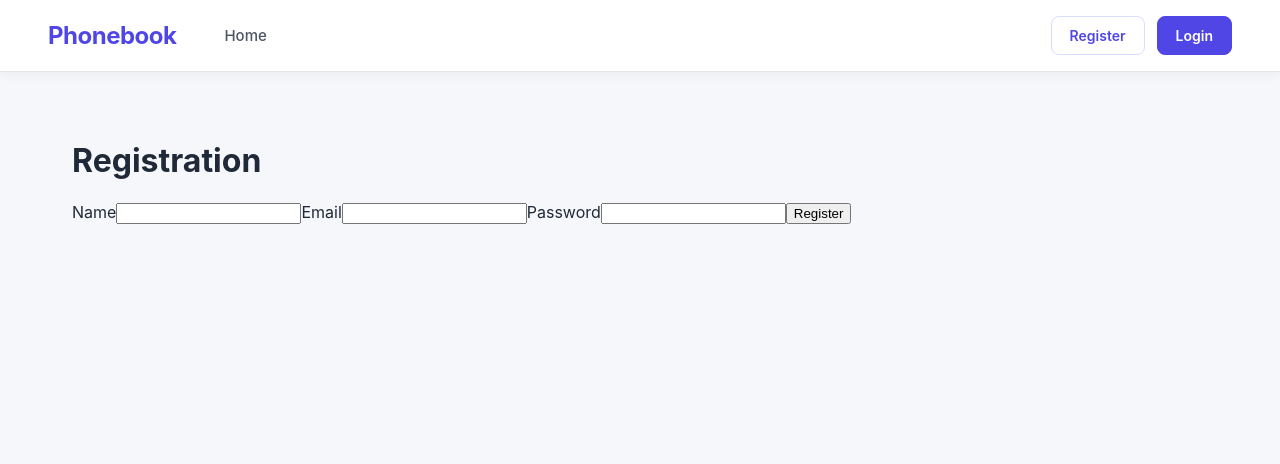
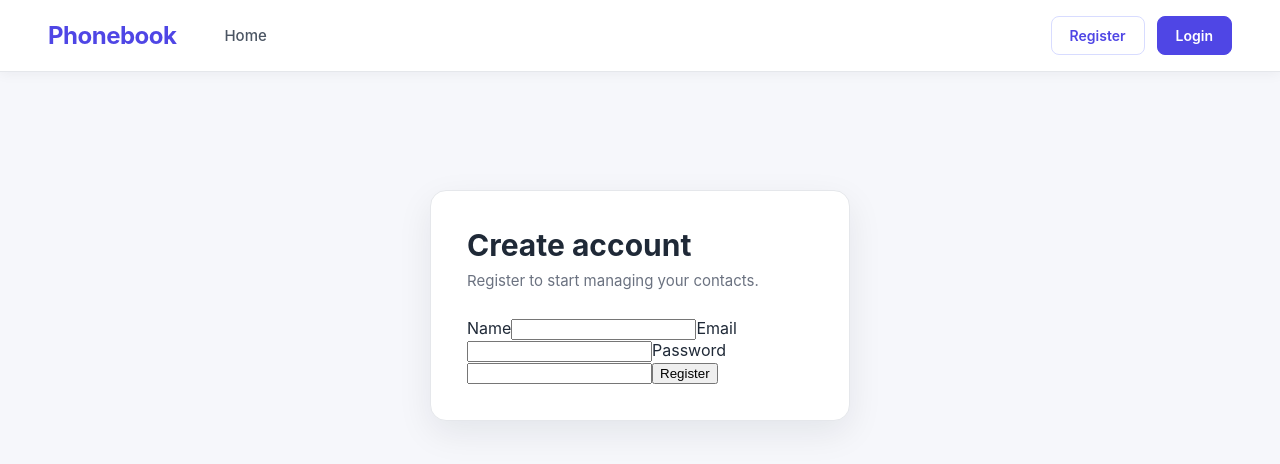
Before and after one commit to ErenaySener/contacts-manager, a React (Vite) app: page /register in a window 1280 px wide. Shown: the top 464 px of the page. Built offline with nearby package versions, Linux system fonts and the light colour scheme; no server answers.

Commit message:
Improve registration page structure

```diff
--- a/src/pages/Registration.jsx
+++ b/src/pages/Registration.jsx
@@ -2,9 +2,15 @@ import RegistrationForm from '../components/RegistrationForm/RegistrationForm.js
 
 export default function Registration() {
   return (
-    <div>
-      <h1>Registration</h1>
-      <RegistrationForm />
-    </div>
+    <section className="authPage">
+      <div className="authCard">
+        <h1 className="authTitle">Create account</h1>
+        <p className="authSubtitle">
+          Register to start managing your contacts.
+        </p>
+
+        <RegistrationForm />
+      </div>
+    </section>
   );
 }
```
